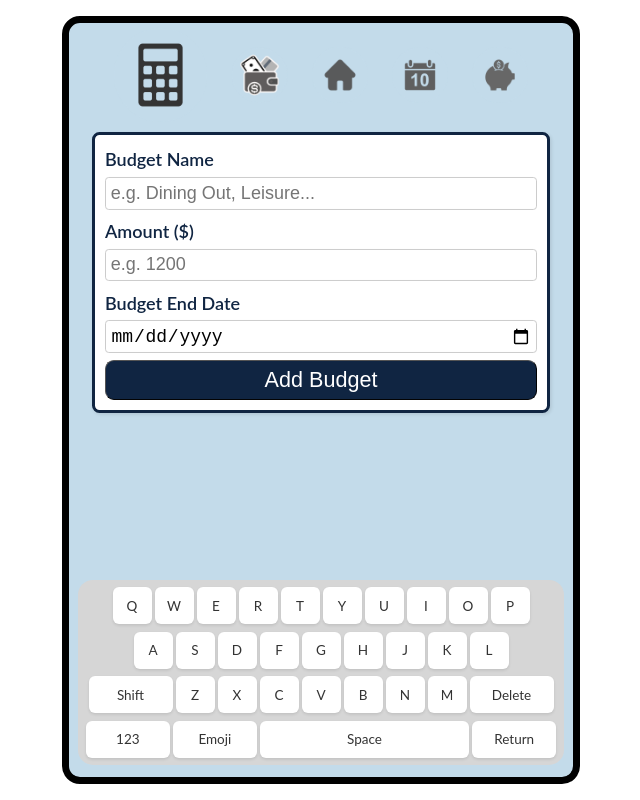
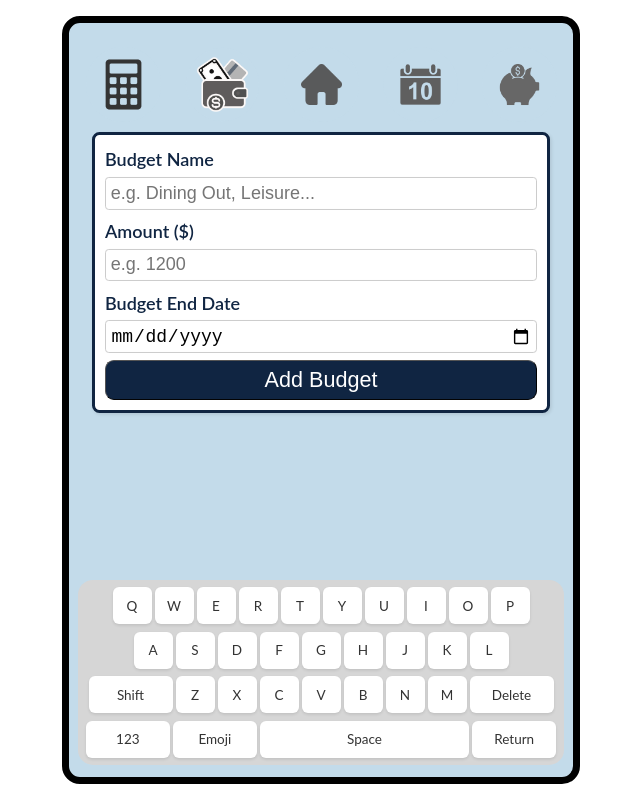
Before and after one commit to jcohen1122/CMSC434_Budget_App, a plain HTML site: page budget.html in a window 1280 px wide. Shown: the whole page, without its empty margins (319-959 px from the left). Drawn offline with Linux system fonts and the light colour scheme.

Commit message:
Make nav icons same size

```diff
--- a/budget.html
+++ b/budget.html
@@ -85,19 +85,19 @@
 
     <div class="tabcontainer">
       <button onclick="window.location.href='budget.html'">
-        <img src="icons/budget.png" alt="Home" width="125px">
+        <img src="icons/budget.png" alt="Home" width="100px">
       </button>
       <button onclick="window.location.href='add_expense.html'">
-        <img src="icons/expense.png" alt="Home" width="75px">
+        <img src="icons/expense.png" alt="Home" width="100px">
       </button>
       <button onclick="window.location.href='index.html'">
-        <img src="icons/home.png" alt="Home" width="75px">
+        <img src="icons/home.png" alt="Home" width="100px">
       </button>
       <button onclick="window.location.href='bill_tracker.html'">
-        <img src="icons/bills.png" alt="Home" width="75px">
+        <img src="icons/bills.png" alt="Home" width="100px">
       </button>
       <button onclick="window.location.href='goal.html'">
-        <img src="icons/savingsgoal.png" alt="Home" width="75px">
+        <img src="icons/savingsgoal.png" alt="Home" width="100px">
       </button>
     </div>
      <div class="keyboard">
```
Also changed, not shown: add_expense.html (+5 -5 lines), bill_tracker.html (+5 -5 lines), goal.html (+5 -5 lines), index.html (+7 -7 lines), view_expenses.html (+6 -6 lines), 1 other file.
